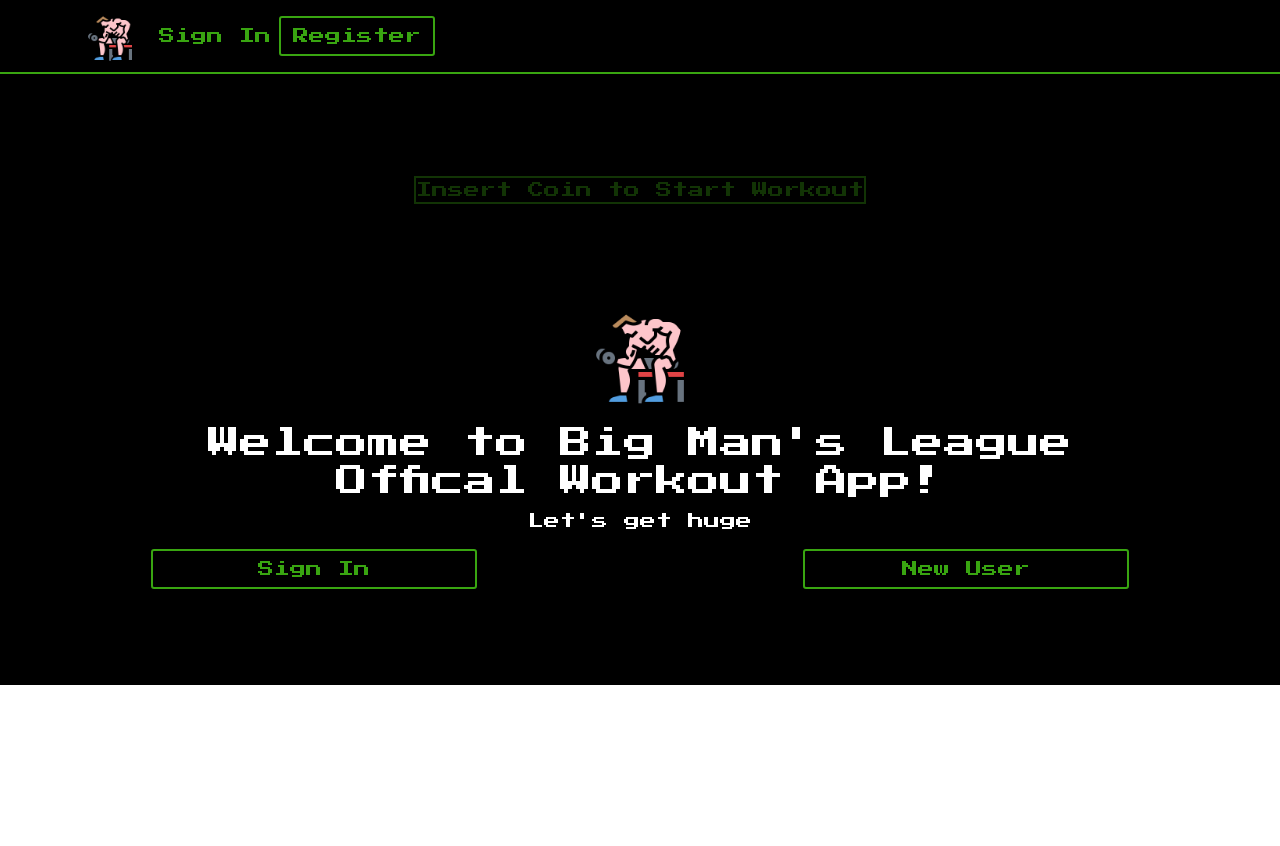
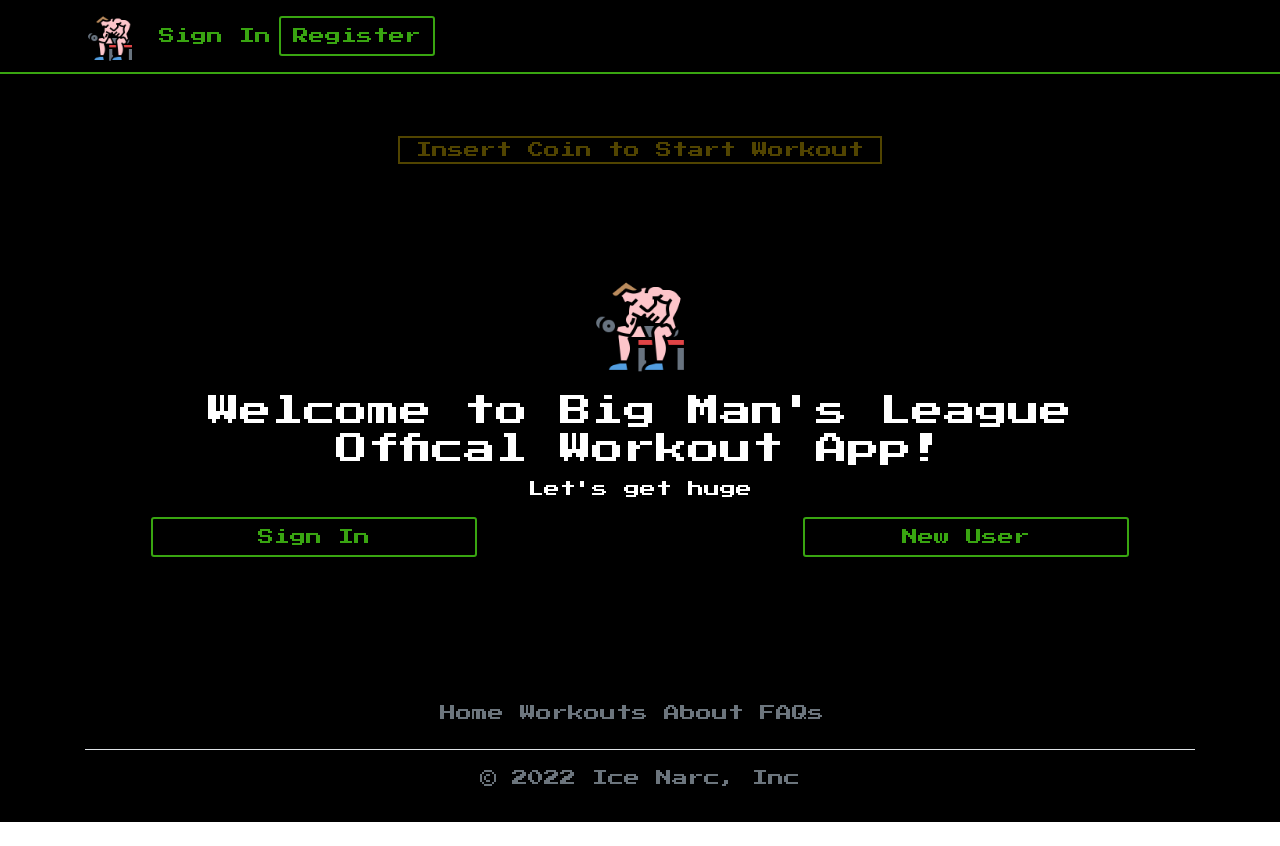
Before and after one commit to Thethickinnchickin/WorkOutSite, a Nuxt app in the folder workoutapp/: page / in a window 1280 px wide. Before the commit the page ends 800 px from the top, so only its background shows below. Built offline with nearby package versions, Linux system fonts and the light colour scheme; no server answers.

Commit message:
footer added:

```diff
--- /dev/null
+++ b/workoutapp/components/Footer.vue
@@ -0,0 +1,15 @@
+<template>
+<div class="container">
+  <footer class="py-3 my-4">
+    <ul class="nav justify-content-center border-bottom pb-3 mb-3">
+      <li class="nav-item"><a href="/" class="nav-link px-2 text-muted">Home</a></li>
+      <li class="nav-item"><a href="/workouts" class="nav-link px-2 text-muted">Workouts</a></li>
+      <li class="nav-item"><a href="/" class="nav-link px-2 text-muted">About</a></li>
+      <li class="nav-item"><a href="/" class="nav-link px-2 text-muted">FAQs</a></li>
+      <li class="nav-item"><a href="#" class="nav-link px-2 text-muted"></a></li>
+    </ul>
+    <p class="text-center text-muted">© 2022 Ice Narc, Inc</p>
+  </footer>
+</div>
+
+</template>
--- a/workoutapp/components/Set.vue
+++ b/workoutapp/components/Set.vue
@@ -19,11 +19,11 @@
 
 
 
-    <td v-if="set.targetTimeInSeconds" class="text-right">{{set.actualTimeInSeconds || "0" + " sec(s)"}}</td>
+    <td v-if="set.targetTimeInSeconds" class="text-right">{{set.actualTimeInSeconds + " sec(s)" || "0" + " sec(s)"}}</td>
     <td v-if="!set.isCompleted && set.targetTimeinSeconds"><input v-model="actualTime"
     @submit="setTargetAmount(set._id, null, null, set.actualTimeInSeconds)"
     class="form-control" type="number" value="0" /></td>
-    <td v-else-if="set.targetTimeinSeconds" class="text-right">{{set.actualTimeInSeconds || "0" + " sec(s)"}}</td>
+    <td v-else-if="set.targetTimeinSeconds" class="text-right">{{set.actualTimeInSeconds + " sec(s)" || "0" + " sec(s)"}}</td>
     <td v-else-if="!set.targetTimeinSeconds"></td>
     <td v-if="!set.targetTimeinSeconds"></td>
     <td></td>
--- a/workoutapp/layouts/default.vue
+++ b/workoutapp/layouts/default.vue
@@ -11,11 +11,12 @@
             <link rel="preload" as="font">
              <link rel="stylesheet" href="https://maxcdn.bootstrapcdn.com/bootstrap/4.0.0/css/bootstrap.min.css" integrity="sha384-Gn5384xqQ1aoWXA+058RXPxPg6fy4IWvTNh0E263XmFcJlSAwiGgFAW/dAiS6JXm" crossorigin="anonymous">
         </head>
-        <body style="background-color: black">
+        <body style="background-color: black; width: 100%;">
             <NavBar/>
-            <div class="app">
+            <div class="app" style="width: 100%">
                 <nuxt/>
             </div>
+            <Footer/>
 
         </body>
 
@@ -33,17 +34,17 @@
 import 'bootstrap-vue/dist/bootstrap-vue.css';
 import 'bootstrap-vue/dist/bootstrap-vue.js';
 import NavBar from "~/components/NavBar.vue";
+import Footer from "~/components/Footer.vue";
 
 export default {
     components: {
-        NavBar
+        NavBar,
+        Footer
     }
 }
 </script>
 <style scoped>
 .mainClass {
-    height: 100%;
-    width: 100%;
     background-color: black;
 }
 .app {
--- a/workoutapp/pages/index.vue
+++ b/workoutapp/pages/index.vue
@@ -1,13 +1,13 @@
 <template>
   <main>
-    <div class="container px-4 pt-5 pb-3 my-5" id="custom-cards">
+    <div class="container pt-5 pb-3 mt-5" id="custom-cards">
         <h2 v-if="$auth.$state.loggedIn" class="pb-2 border-bottom" style="color:rgb(57, 165, 17);">Hello {{$auth.user.username}}</h2>
 
     </div>
-    <div class="container my-3 py-3">
+    <div class="container  my-4 pb-3">
         <div class="text-center row">
             <div  class="col-12 d-flex justify-content-center">
-                <div id="beginGame">
+                <div id="beginGame" class="px-3">
                     Insert Coin to Start Workout
                 </div>
                 <!-- <img style="border-radius: 30px;" height="300px" width="500px" src="images/betterthanyou.jpg" alt="Keven"/>          -->
@@ -67,7 +67,8 @@
 }
 #beginGame {
     animation: blinking 1.5s infinite;
-    border: 2px solid rgb(57, 165, 17);
+    color: rgb(255,215,0);
+    border: 2px solid rgb(255,215,0);
 }
 @keyframes blinking{
     60% {
--- a/workoutapp/pages/workout/_id.vue
+++ b/workoutapp/pages/workout/_id.vue
@@ -2,9 +2,8 @@
 <main class="py-5 text-center container mt-5 pt-5" style="width: 100%">
     <div class="row py-lg-5 mt-5">
       <div class="col-lg-6 col-md-8 mx-auto">
-        <h1 style="color: rgb(57, 165, 17);">{{workout.dateScheduled}}</h1>
+        <h1>{{workout.name}}</h1>
         <p class="lead text-muted">Notes: {{workout.notes}}</p>
-        <h1>{{workout.name}}</h1>
         <p >
             <a v-if="!workout.isCompleted" :href="'/editworkout/' + workout._id" class="btn btn-outline-primary my-2">Edit Workout</a>
             <b-button  class="btn-outline-danger" v-b-modal.modal-1>Delete Workout</b-button>
@@ -21,7 +20,9 @@
     </div>
 
     <div class="row">
-        <div class="col-12 rounded my-2" style="color: rgb(57, 165, 17); height: 65px; border:2px solid rgb(12, 247, 255);"><h1 class="text-center mt-2">Workout: {{workout.dateScheduled}}</h1></div>
+        <div class="col-12 rounded my-2"
+         style="color: rgb(57, 165, 17); height: 65px; border:2px solid rgb(12, 247, 255);">
+         <h1 class="text-center mt-2">{{workout.dateScheduled}}</h1></div>
 
     </div>
 
@@ -46,8 +47,10 @@
         </div>
         </div>
     </div>
+
     <div class="row">
         <div class="col-md-6">
+            <p>Warm up Exercises</p>
             <div v-for="exercise in workout.exercises" :key="exercise._id">
                 <div   v-if="exercise.warmUpExercise">
                 <b-dropdown
@@ -73,7 +76,7 @@
                         <li v-if="set.targetRepAmount && exercise.isCompleted">Actual Weight: <strong>{{set.actualRepAmount}}</strong></li>
                         <li v-if="set.targetTimeinSeconds">Target Time: <strong>{{set.targetTimeinSeconds}} secs</strong></li>
                         <li v-if="set.targetRepAmount && exercise.isCompleted">Actual Time: <strong>{{set.actualRepAmount}}</strong></li>
- <button v-if="!workout.isCompleted"  @click="onSetDelete(exercise._id, exercise.workoutId, set._id)"  class="btn btn-sm btn-outline-danger mt-2">Delete Set -</button>
+                        <button v-if="!workout.isCompleted"  @click="onSetDelete(exercise._id, exercise.workoutId, set._id)"  class="btn btn-sm btn-outline-danger mt-2">Delete Set -</button>
                         <button v-if="!workout.isCompleted" @click="onRouteChange(`/editset/${set._id}`)" class="btn btn-sm btn-outline-primary mt-2">Edit Set</button>
                     </ul>
 
@@ -89,7 +92,7 @@
                         <li v-if="set.targetRepAmount && exercise.isCompleted">Actual Weight: <strong>{{set.actualRepAmount}}</strong></li>
                         <li v-if="set.targetTimeinSeconds">Target Time: <strong>{{set.targetTimeinSeconds}} secs</strong></li>
                         <li v-if="set.targetRepAmount && exercise.isCompleted">Actual Time: <strong>{{set.actualRepAmount}}</strong></li>
- <button v-if="!workout.isCompleted"  @click="onSetDelete(exercise._id, exercise.workoutId, set._id)"  class="btn btn-sm btn-outline-danger mt-2">Delete Set -</button>
+                        <button v-if="!workout.isCompleted"  @click="onSetDelete(exercise._id, exercise.workoutId, set._id)"  class="btn btn-sm btn-outline-danger mt-2">Delete Set -</button>
                         <button v-if="!workout.isCompleted" @click="onRouteChange(`/editset/${set._id}`)" class="btn btn-sm btn-outline-primary mt-2">Edit Set</button>
                     </ul>
                 </div>
@@ -108,6 +111,7 @@
 
         </div>
         <div class="col-md-6">
+            <p>Exercises</p>
             <div v-for="exercise in workout.exercises" :key="exercise._id">
                 <div v-if="!exercise.warmUpExercise">
                 <b-dropdown
--- a/workoutapp/pages/workouts.vue
+++ b/workoutapp/pages/workouts.vue
@@ -2,7 +2,7 @@
 
   <main >
     <div class="section_our_solution mt-5 pt-5">
-      <h2 class="pb-2 mb-5 mt-4 border-bottom" style="color: rgb(255, 55, 0); text-align: center; border-bottom: 1px solid rgb(255, 55, 0);" >Workouts to Complete...</h2>
+      <h2 class="pb-2 mb-5 mt-4 border-bottom" id="workoutsToComplete" style="color: rgb(255, 55, 0); text-align: center; border-bottom: 1px solid rgb(255, 55, 0);" >Workouts to Complete...</h2>
     <div class="row mt-4 mx-3 ">
     <div v-for="workout in workoutsToComplete" :key="workout._id" class="col-3 mr-0">
       <div class="our_solution_category mt-3">
@@ -417,4 +417,14 @@ h3 {
   }
 }
 
+#workoutsToComplete {
+  animation: blinking 1.5s infinite;
+}
+
+@keyframes blinking{
+    60% {
+    opacity: 0.2;
+    }
+}
+
 </style>
```
Also changed, not shown: workoutapp/layouts/global.css (line endings or trailing spaces).
